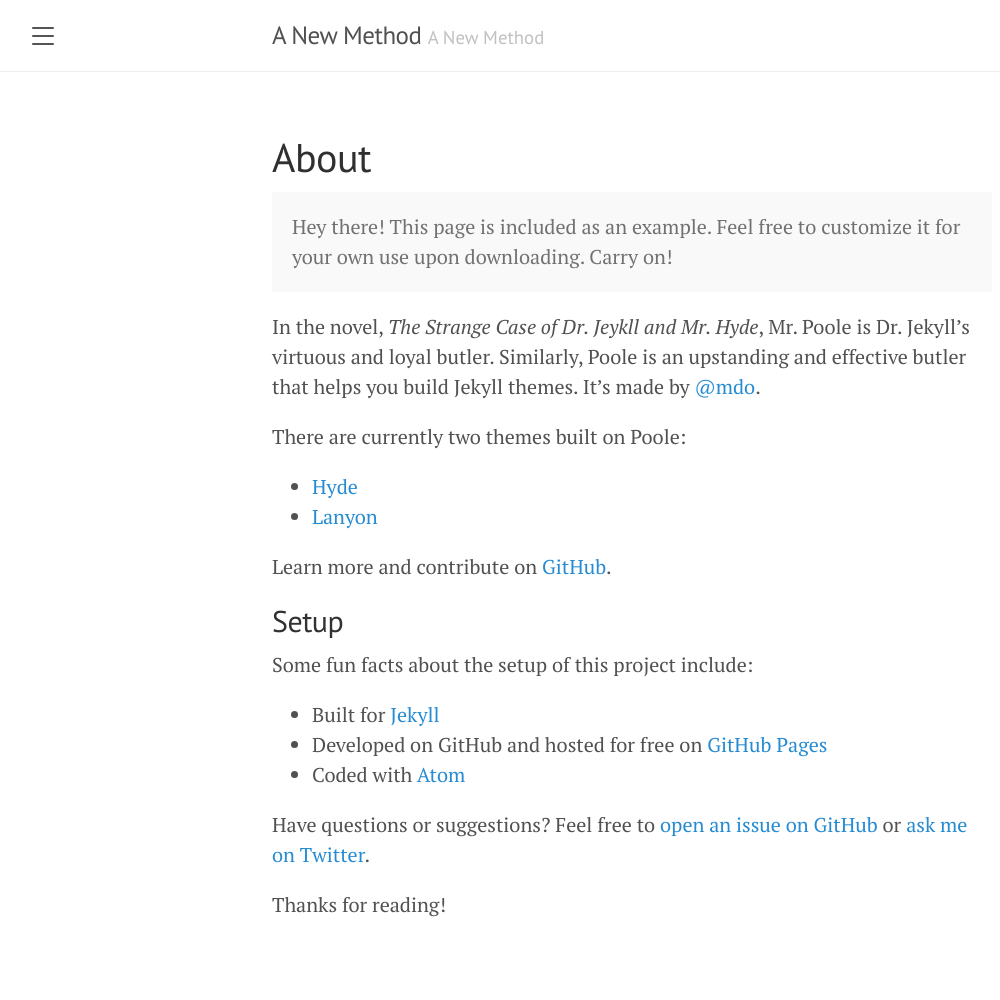
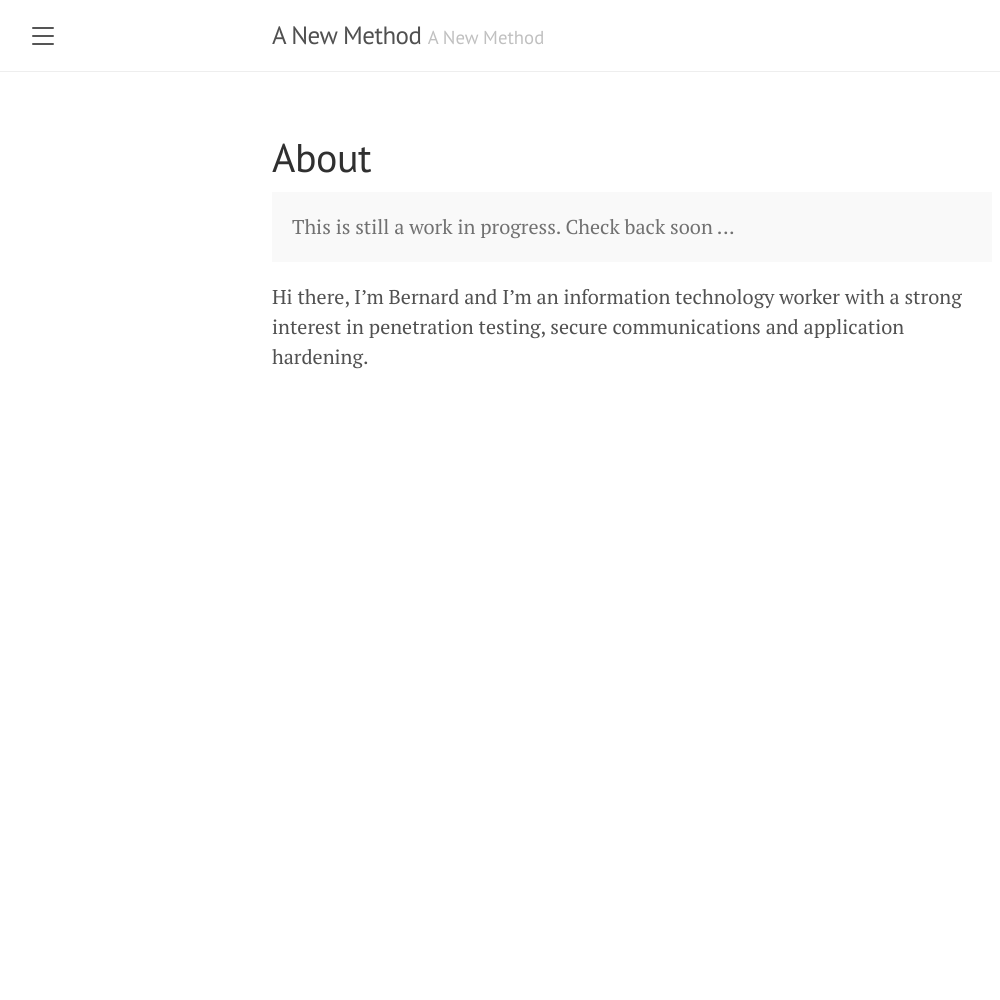
Before and after one commit to bernardr/bernardr.github.io, a Jekyll site: the page built from about.md, in a window 1280 px wide. Shown: the whole page, without its empty margins (8-1008 px from the left). Built offline with Jekyll 4.4.1, drawn with Linux system fonts in a browser that asks for light colours; after the commit the page ends 900 px from its top, so only the background shows below that.

Commit message:
updated about

```diff
--- a/about.md
+++ b/about.md
@@ -4,26 +4,7 @@ title: About
 ---
 
 <p class="message">
-  Hey there! This page is included as an example. Feel free to customize it for your own use upon downloading. Carry on!
+	This is still a work in progress. Check back soon ...
 </p>
 
-In the novel, *The Strange Case of Dr. Jeykll and Mr. Hyde*, Mr. Poole is Dr. Jekyll's virtuous and loyal butler. Similarly, Poole is an upstanding and effective butler that helps you build Jekyll themes. It's made by [@mdo](https://twitter.com/mdo).
-
-There are currently two themes built on Poole:
-
-* [Hyde](http://hyde.getpoole.com)
-* [Lanyon](http://lanyon.getpoole.com)
-
-Learn more and contribute on [GitHub](https://github.com/poole).
-
-## Setup
-
-Some fun facts about the setup of this project include:
-
-* Built for [Jekyll](https://jekyllrb.com)
-* Developed on GitHub and hosted for free on [GitHub Pages](https://pages.github.com)
-* Coded with [Atom](https://atom.io)
-
-Have questions or suggestions? Feel free to [open an issue on GitHub](https://github.com/poole/issues/new) or [ask me on Twitter](https://twitter.com/mdo).
-
-Thanks for reading!
+Hi  there, I'm Bernard and I'm an information technology worker with a strong interest in penetration testing, secure communications and application hardening.
```
